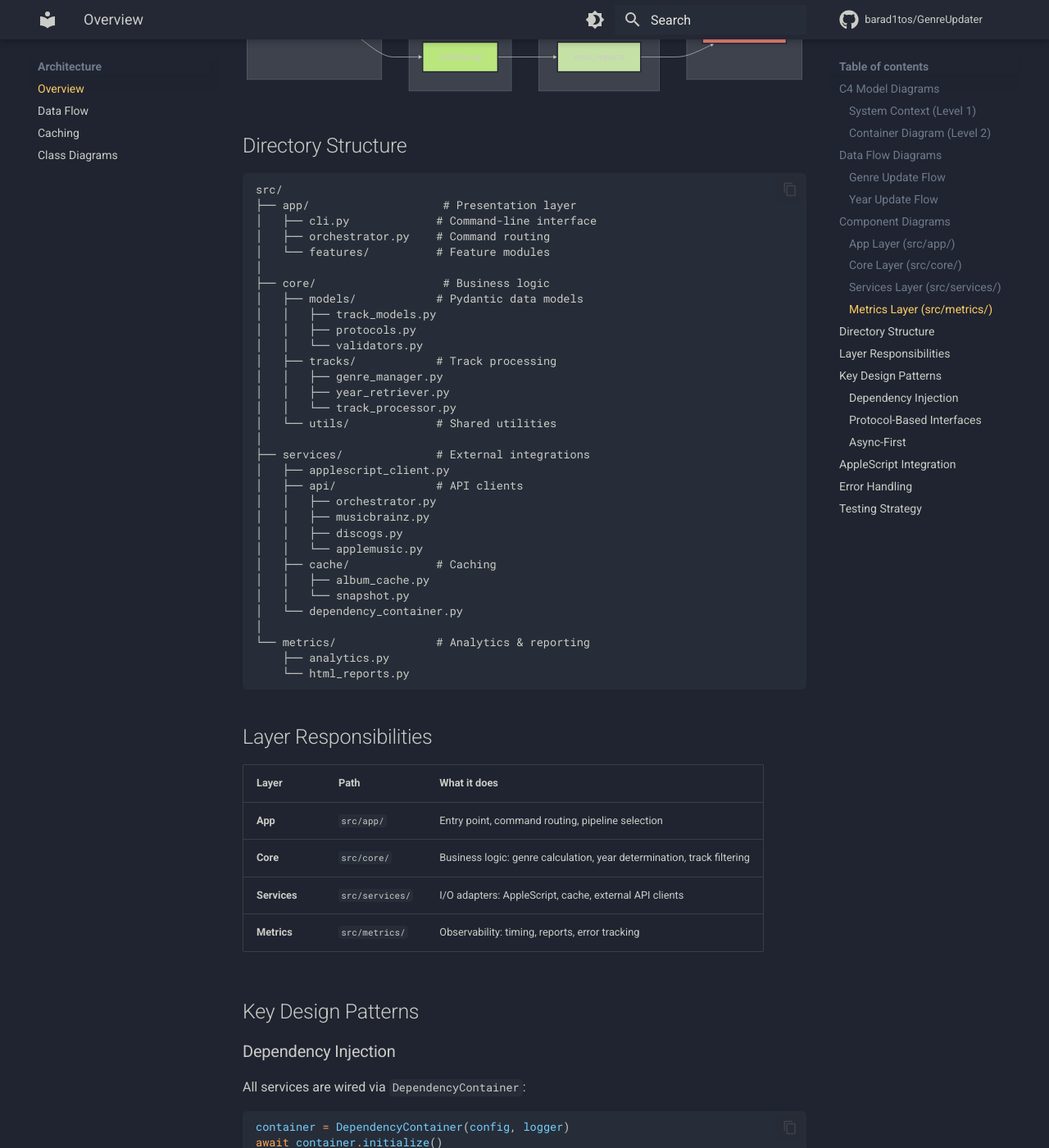
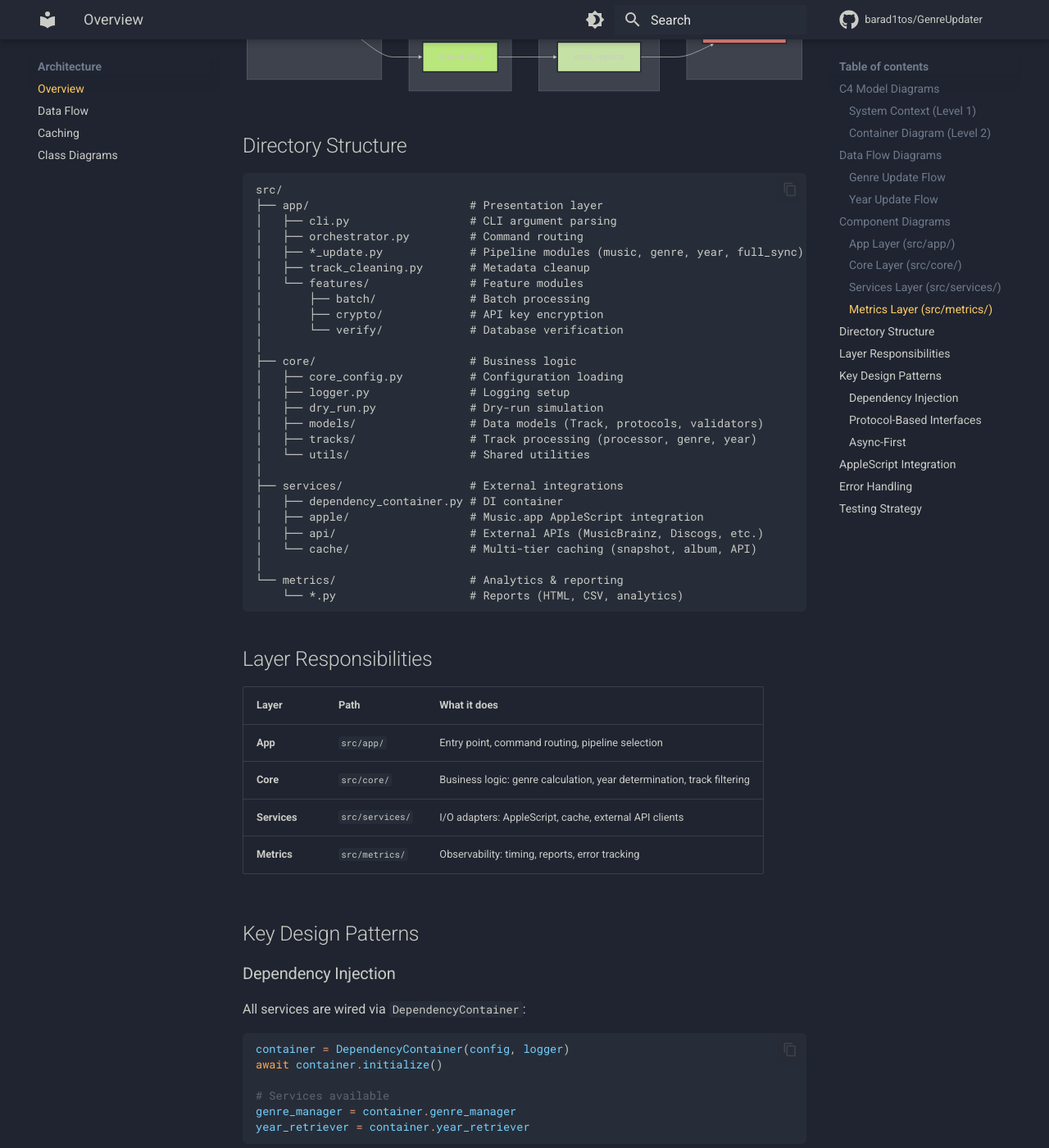
Before and after one commit to barad1tos/GenreUpdater, an MkDocs documentation site: the page built from docs/architecture/overview.md, in a window 1280 px wide and 1400 px high, scrolled down 4700 px. Shown: the whole window at 82% size. Built offline with MkDocs 1.6.1 and Material for MkDocs 9.7.7, drawn with Linux system fonts in a browser that asks for light colours; comment, search, counter and statistics services are not loaded.

Commit message:
fix(docs): directory structure and Mermaid theme (#169)
* fix(docs): update directory structure and add Mermaid JS theme

- Update directory structure to match actual project layout
- Add mermaid-theme.js for dynamic theme switching
- Mermaid uses its own theming system, not external CSS
- Theme changes when user toggles light/dark mode

* fix(docs): address Sourcery security and maintainability issues

Security fixes in mermaid-theme.js:
- Remove securityLevel: "loose" - use default strict mode for XSS protection
- Replace innerHTML with textContent + removeChild for safe DOM manipulation
- Add IIFE wrapper with "use strict" for better isolation

Robustness improvements:
- Add polling mechanism (waitForMermaid) to handle deferred script loading
- Poll up to 50 attempts (5 seconds) for mermaid availability
- Handle both loading and loaded DOM states

Documentation improvements:
- Generalize directory structure to use wildcards (*_update.py, *.py)
- Reduce granularity to prevent docs from going stale with codebase changes
- Keep high-level structure while removing individual file listings

Addresses Sourcery review comments on PR #169

* style(docs): use const/let and function expressions in mermaid-theme.js

- Replace all var with const/let (modern ES6+ style)
- Convert function declarations to function expressions
- Use let only for attempts counter that gets incremented

Fixes Sourcery linting warnings

* refactor(docs): remove unnecessary mermaid-theme.js

Material for MkDocs already handles Mermaid theming automatically.
Our custom JavaScript was never applied because:
1. Material initializes Mermaid BEFORE our script runs
2. Shadow DOM isolates diagrams from external JS

This removes 220+ lines of unnecessary code.
The diagrams already look correctly styled with Material's defaults.

Applying iterative-simplification principle:
"If I remove this mechanism entirely, what breaks?" → Nothing.

* fix(docs): improve Mermaid text contrast using SVG fill property

- Remove blanket 'text { fill }' rule that made all text light
- Add both 'color' and 'fill' to nodeLabel rules for HTML/SVG compatibility
- Separate rules for cluster labels (light text) vs node labels (dark text)
- Add specific selector for edge labels and other text elements

* fix(tests): gracefully skip integration tests when secrets unavailable

Dependabot PRs don't have access to repository secrets.
Instead of failing with RuntimeError, tests now skip with clear message.

````diff
--- a/docs/architecture/overview.md
+++ b/docs/architecture/overview.md
@@ -310,39 +310,34 @@
 
 ## Directory Structure
 
-```
+```text
 src/
-├── app/                    # Presentation layer
-│   ├── cli.py             # Command-line interface
-│   ├── orchestrator.py    # Command routing
-│   └── features/          # Feature modules
+├── app/                        # Presentation layer
+│   ├── cli.py                  # CLI argument parsing
+│   ├── orchestrator.py         # Command routing
+│   ├── *_update.py             # Pipeline modules (music, genre, year, full_sync)
+│   ├── track_cleaning.py       # Metadata cleanup
+│   └── features/               # Feature modules
+│       ├── batch/              # Batch processing
+│       ├── crypto/             # API key encryption
+│       └── verify/             # Database verification
 │
-├── core/                   # Business logic
-│   ├── models/            # Pydantic data models
-│   │   ├── track_models.py
-│   │   ├── protocols.py
-│   │   └── validators.py
-│   ├── tracks/            # Track processing
-│   │   ├── genre_manager.py
-│   │   ├── year_retriever.py
-│   │   └── track_processor.py
-│   └── utils/             # Shared utilities
+├── core/                       # Business logic
+│   ├── core_config.py          # Configuration loading
+│   ├── logger.py               # Logging setup
+│   ├── dry_run.py              # Dry-run simulation
+│   ├── models/                 # Data models (Track, protocols, validators)
+│   ├── tracks/                 # Track processing (processor, genre, year)
+│   └── utils/                  # Shared utilities
 │
-├── services/              # External integrations
-│   ├── applescript_client.py
-│   ├── api/               # API clients
-│   │   ├── orchestrator.py
-│   │   ├── musicbrainz.py
-│   │   ├── discogs.py
-│   │   └── applemusic.py
-│   ├── cache/             # Caching
-│   │   ├── album_cache.py
-│   │   └── snapshot.py
-│   └── dependency_container.py
+├── services/                   # External integrations
+│   ├── dependency_container.py # DI container
+│   ├── apple/                  # Music.app AppleScript integration
+│   ├── api/                    # External APIs (MusicBrainz, Discogs, etc.)
+│   └── cache/                  # Multi-tier caching (snapshot, album, API)
 │
-└── metrics/               # Analytics & reporting
-    ├── analytics.py
-    └── html_reports.py
+└── metrics/                    # Analytics & reporting
+    └── *.py                    # Reports (HTML, CSV, analytics)
 ```
 
 ## Layer Responsibilities
--- a/docs/stylesheets/ayu.css
+++ b/docs/stylesheets/ayu.css
@@ -300,16 +300,26 @@
   font-family: "Roboto", sans-serif;
 }
 
-/* Dark theme text color */
-[data-md-color-scheme="slate"] .mermaid text {
+/* Node labels - dark text on light node backgrounds (SVG uses 'fill', not 'color') */
+[data-md-color-scheme="slate"] .mermaid .nodeLabel,
+[data-md-color-scheme="slate"] .mermaid .label,
+[data-md-color-scheme="slate"] .mermaid .label div,
+[data-md-color-scheme="slate"] .mermaid .label span,
+[data-md-color-scheme="slate"] .mermaid .label foreignObject div {
+  color: #1F2430 !important;
+  fill: #1F2430 !important;
+}
+
+/* Cluster/subgraph labels - light text on dark backgrounds */
+[data-md-color-scheme="slate"] .mermaid .cluster-label span,
+[data-md-color-scheme="slate"] .mermaid .cluster-label .nodeLabel {
+  color: #CBCCC6 !important;
   fill: #CBCCC6 !important;
 }
 
-/* Node labels - dark text on light node backgrounds */
-[data-md-color-scheme="slate"] .mermaid .nodeLabel,
-[data-md-color-scheme="slate"] .mermaid .label div,
-[data-md-color-scheme="slate"] .mermaid .cluster-label span {
-  color: #1F2430 !important;
+/* Edge labels and other text - light on dark background */
+[data-md-color-scheme="slate"] .mermaid text:not(.nodeLabel) {
+  fill: #CBCCC6 !important;
 }
 
 /* Default nodes - Ayu accent colors */
````
Also changed, not shown: 1 other file.
